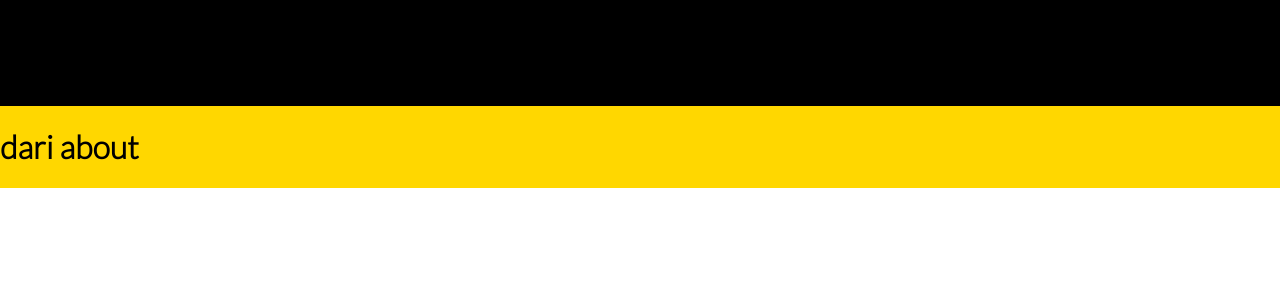
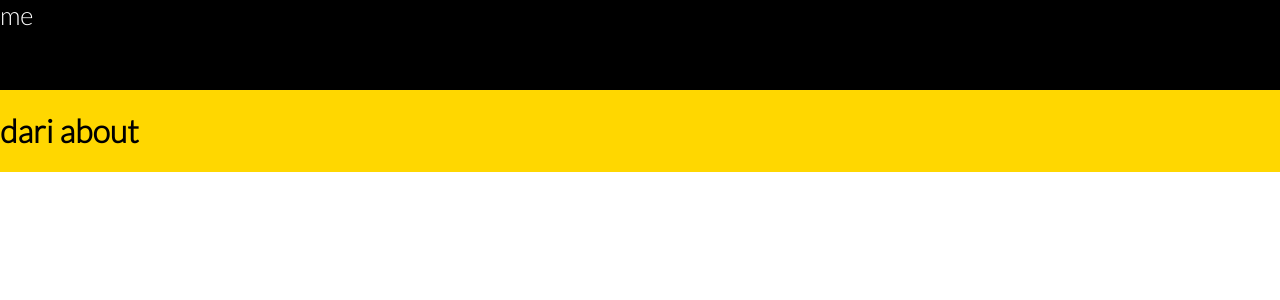
Before and after one commit to dedotikea/me, a React (Create React App) app: page /about in a window 1280 px wide. Shown: the top 300 px of the page. Built offline with nearby package versions, Linux system fonts and the light colour scheme.

Commit message:
hapus margin navbar

```diff
--- a/src/component/BackgroundChanges.js
+++ b/src/component/BackgroundChanges.js
@@ -37,7 +37,7 @@ const BackgroundChanges = () => {
                 setBg((bg) => {
                     return bg === 15 ? 0 : bg + 1;
                 })
-            }, 150)
+            }, 180)
             return () => clearInterval(interval)
         }
     }, [toggle])
--- a/src/component/Navbar.js
+++ b/src/component/Navbar.js
@@ -6,9 +6,7 @@ const Navbar = () => {
             <NavLink className="textNav" style={({ isActive }) => {
                 return {
                     textDecoration: "none",
-                    // fontSize: "2vw",
                     display: "block",
-                    margin: "1rem 0 0",
                     color: isActive ? "white" : "grey",
                     fontWeight: isActive ? "bold" : "",
 
@@ -20,7 +18,6 @@ const Navbar = () => {
             <NavLink className="textNav" style={({ isActive }) => {
                 return {
                     textDecoration: "none",
-                    // fontSize: "2vw",
                     display: "block",
                     color: isActive ? "white" : "grey",
                     fontWeight: isActive ? "bold" : "",
@@ -32,7 +29,6 @@ const Navbar = () => {
             <NavLink className="textNav" style={({ isActive }) => {
                 return {
                     textDecoration: "none",
-                    // fontSize: "2vw",
                     display: "block",
                     color: isActive ? "white" : "grey",
                     fontWeight: isActive ? "bold" : "",
@@ -44,7 +40,6 @@ const Navbar = () => {
             {/* <NavLink className="textNav" style={({ isActive }) => {
                 return {
                     textDecoration: "none",
-                    // fontSize: "2vw",
                     display: "block",
                     color: isActive ? "white" : "grey",
                     fontWeight: isActive ? "bold" : "",
```
